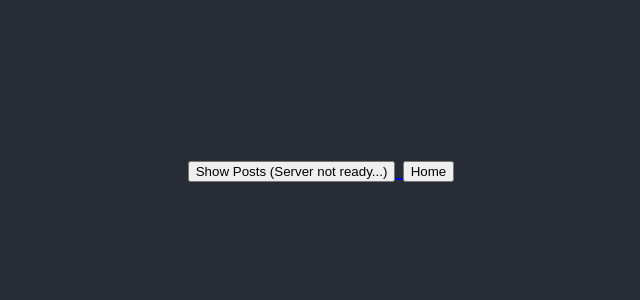
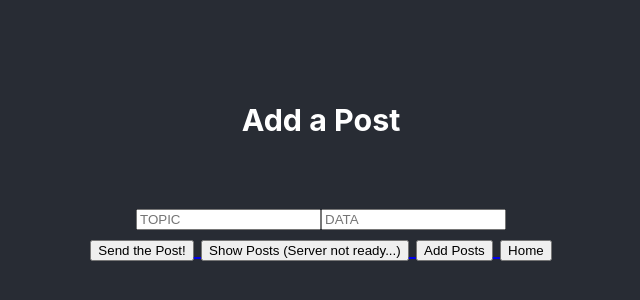
Before and after one commit to tyrelkostyk/CMPT353, a React (Create React App) app in the folder a4/frontend/: page /addPosts in a window 1280 px wide. Shown: the part 234-534 px from the top of the page, without its empty margins (319-959 px from the left). Built offline with nearby package versions, Linux system fonts and the light colour scheme.

Commit message:
got show posts working! yay, everything is working pretty spiffy now

```diff
--- /dev/null
+++ b/a4/frontend/src/AddPosts.js
@@ -0,0 +1,43 @@
+import React from 'react';
+import { useState } from 'react';
+
+function AddPosts() {
+
+	const [topic, setTopic] = useState('');
+	const [data, setData]	= useState('');
+
+	function addPost() {
+		var url = '/api/addPost';
+		fetch(url, {
+			method: 'POST',
+			headers: { 'Content-Type': 'application/json' },
+			body: JSON.stringify({ 'topic': topic, 'data': data })
+		})
+			.then(response => response.json())
+			.then(data => {
+				console.log("post sent!");
+				console.log(data);
+		})
+	}
+
+	return (
+		<>
+		<h3>Add a Post</h3>
+		<br />
+		<input
+			type="text"
+			placeholder="TOPIC"
+			value={topic}
+			onChange={e => setTopic(e.target.value)} />
+		<input
+			type="text"
+			placeholder="DATA"
+			value={data}
+			onChange={e => setData(e.target.value)} />
+		<br />
+		<button onClick={addPost}> Send the Post! </button>
+		</>
+	);
+}
+
+export default AddPosts;
--- a/a4/frontend/src/App.js
+++ b/a4/frontend/src/App.js
@@ -6,9 +6,7 @@ import { BrowserRouter as Router, Routes, Route, Link } from 'react-router-dom';
 
 import Landing from './Landing';
 import ShowPosts from './ShowPosts';
-{/*
 import AddPosts from './AddPosts';
-*/}
 
 function App() {
 
@@ -30,14 +28,10 @@ function App() {
 			<Routes>
 				<Route exact path='/' element={<Landing update = {updateStatus} />} />
 				<Route path="/showPosts" element={<ShowPosts />} />
-{/*
-	            <Route path="/addPosts" element={ <AddPosts set = {setList} /> } />
-*/}
+	            <Route path="/addPosts" element={ <AddPosts /> } />
 			</Routes>
 			<Link to="/showPosts">  <button> Show Posts (Server {dbStatus}) </button> </Link>
-{/*
 	        <Link to="/addPosts">  <button> Add Posts </button>   </Link>
-*/}
 			<Link to="/">  <button> Home </button> </Link>
 			</Router>
 			</div>
```
